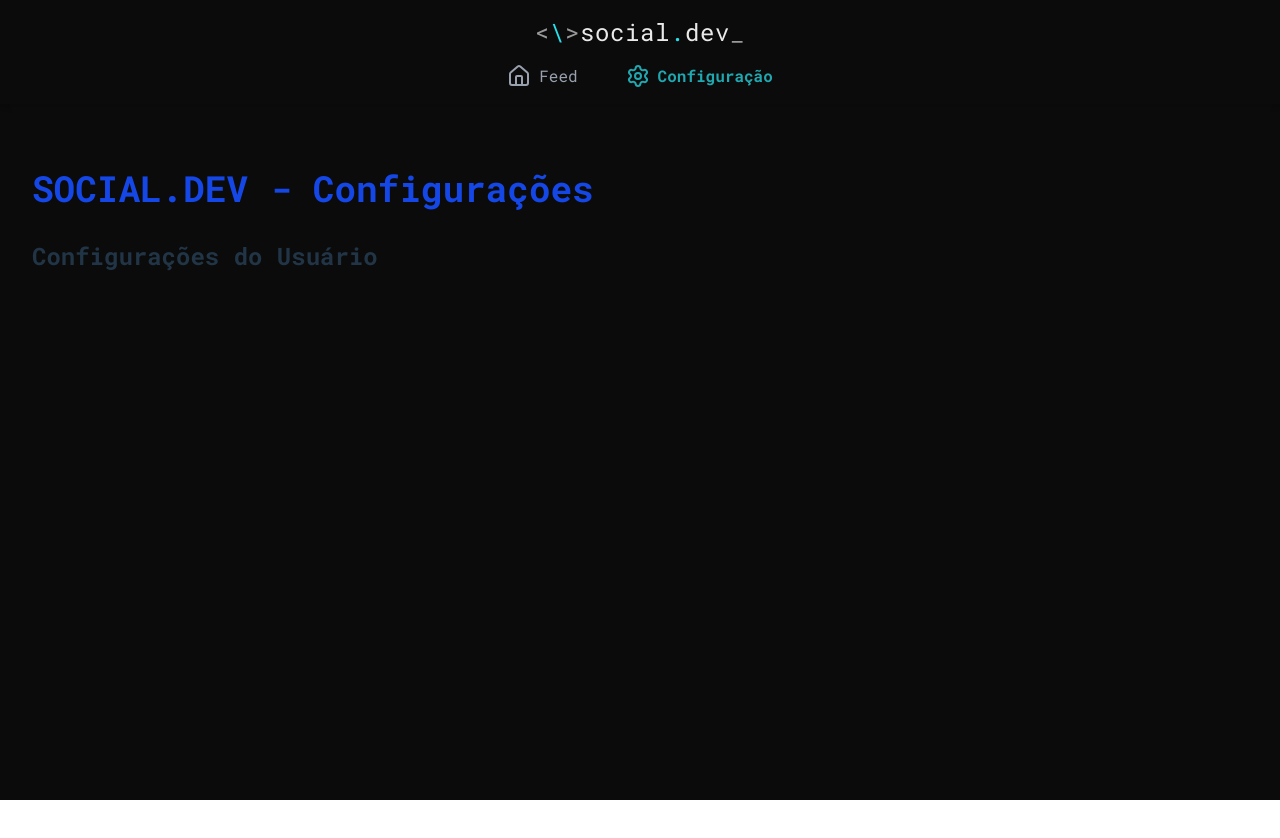
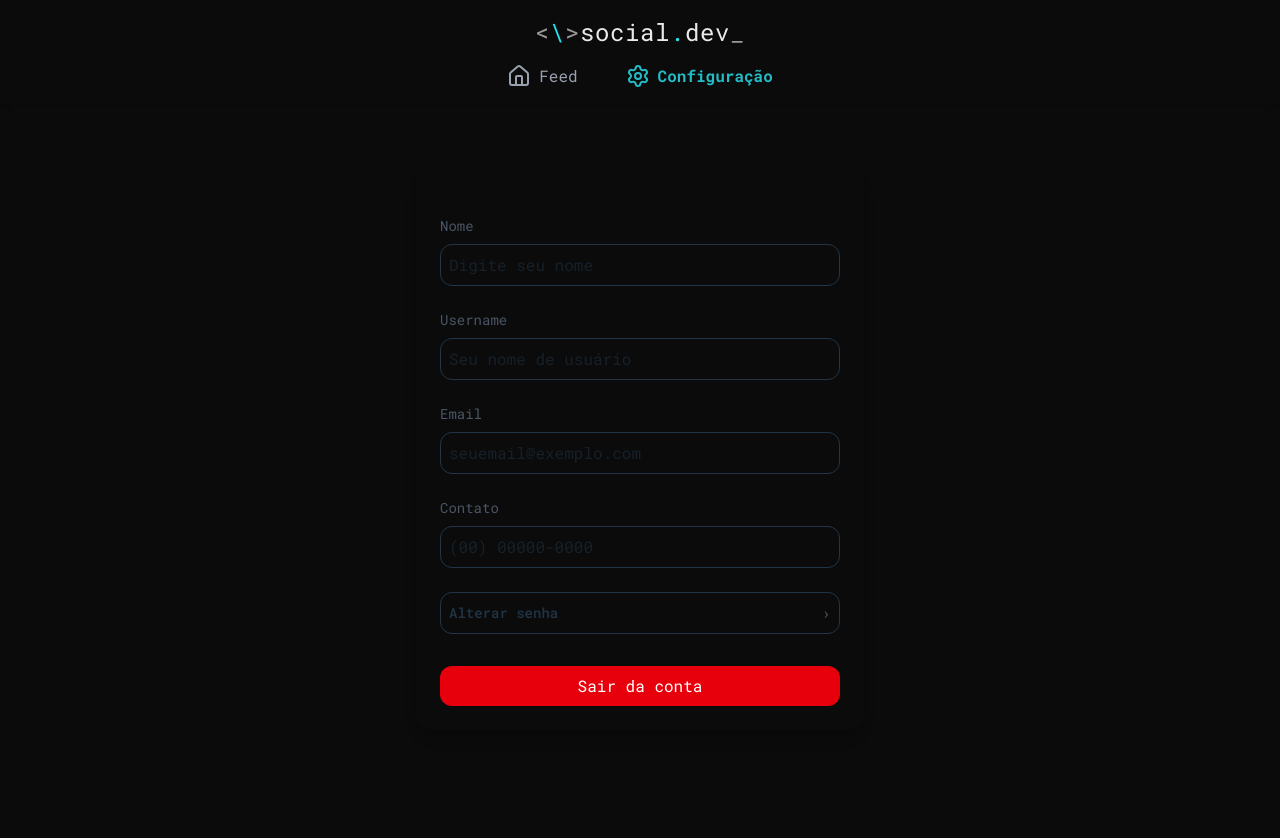
Before and after one commit to webcarlos19/devconnect, a React (Vite) app in the folder frontend/: page /app/settings in a window 1280 px wide. Shown: the top 838 px of the page. Before the commit the page ends 800 px from the top, so only its background shows below. Built offline with nearby package versions, Linux system fonts and the light colour scheme.

Commit message:
Created the settings page (#17)

```diff
--- /dev/null
+++ b/frontend/src/components/App/Settings/UserSettings.jsx
@@ -0,0 +1,57 @@
+export default function UserSettings() {
+
+return (
+<div className="w-full min-h-screen black flex flex-col items-center py-0 px-4">
+    <div className="w-full max-w-md bg-gray shadow-lg rounded-2xl p-6 flex flex-col gap-6">
+
+    <div className="flex flex-col items-center gap-4">
+</div>
+
+<div className="flex flex-col gap-2">
+    <label className="text-sm text-gray-600">Nome</label>
+    <input
+    type="text"
+    placeholder="Digite seu nome"
+    className="rounded-xl border p-2 focus:outline-none focus:ring focus:ring-blue-300"
+    />
+</div>
+
+<div className="flex flex-col gap-2">
+    <label className="text-sm text-gray-600">Username</label>
+    <input
+    type="text"
+    placeholder="Seu nome de usuário"
+    className="rounded-xl border p-2 focus:outline-none focus:ring focus:ring-blue-300"
+    />
+</div>
+
+<div className="flex flex-col gap-2">
+    <label className="text-sm text-gray-600">Email</label>
+    <input
+    type="email"
+    placeholder="seuemail@exemplo.com"
+    className="rounded-xl border p-2 focus:outline-none focus:ring focus:ring-blue-300"
+    />
+</div>
+
+<div className="flex flex-col gap-2">
+    <label className="text-sm text-gray-600">Contato</label>
+    <input
+    type="text"
+    placeholder="(00) 00000-0000"
+    className="rounded-xl border p-2 focus:outline-none focus:ring focus:ring-blue-300"
+    />
+</div>
+
+    <button className="w-full flex items-center justify-between p-2 rounded-xl border text-left hover:bg-red-600 transition">
+    <span className="text-sm font-medium">Alterar senha</span>
+    <span className="text-gray-600">›</span>
+    </button>
+
+    <button className="w-full mt-2 rounded-xl bg-red-600 text-white py-2 hover:bg-red-700 transition">
+    Sair da conta
+    </button>
+    </div>
+</div>
+);
+}
--- a/frontend/src/pages/app/Settings.jsx
+++ b/frontend/src/pages/app/Settings.jsx
@@ -1,13 +1,16 @@
+import UserSettings from '../../components/App/Settings/UserSettings';
+
 function Settings() {
     return (
         <div className="container mx-auto px-4 py-8">
-            <h1 className="text-4xl font-bold text-blue-700 mb-8">SOCIAL.DEV - Configurações</h1>
 
             <div className="grid gap-4">
-                <h2 className="text-2xl font-semibold mb-4">Configurações do Usuário</h2>
+
             </div>
+
+            <UserSettings />
         </div>
     )
 }
 
-export default Settings
+export default Settings;
```
